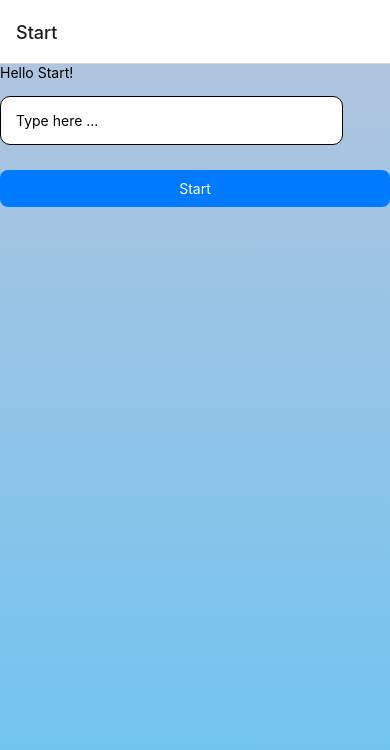
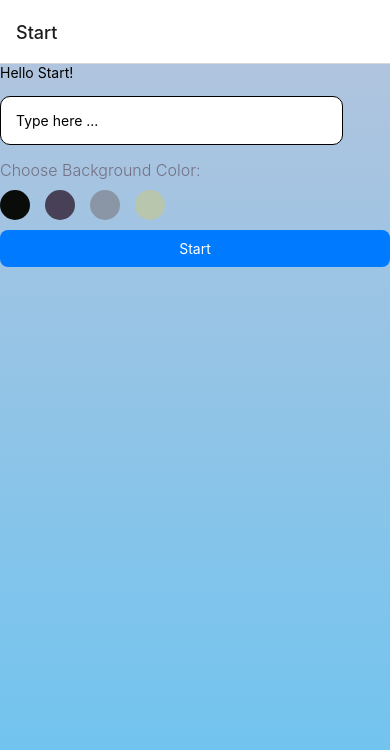
Before and after one commit to timone019/chat-app, a React Native app: screen /Start in a window 390 px wide. Shown: the top 750 px of the page. Built offline with nearby package versions, Linux system fonts and the light colour scheme.

Commit message:
5.3 Chat App Task: Firebase & Store implemented

```diff
--- a/App.js
+++ b/App.js
@@ -1,32 +1,69 @@
 // import the screens
 import Start from "./components/Start";
 import Chat from "./components/Chat";
+
+import { useState, useEffect } from "react";
 // import react Navigation
 import { NavigationContainer } from "@react-navigation/native";
 import { createNativeStackNavigator } from "@react-navigation/native-stack";
 
-import { initializeApp } from "firebase/app";
+import { getApps, initializeApp } from "firebase/app";
 import { getFirestore } from "firebase/firestore";
+import {
+  API_KEY,
+  AUTH_DOMAIN,
+  PROJECT_ID,
+  STORAGE_BUCKET,
+  MESSAGING_SENDER_ID,
+  APP_ID,
+} from "@env";
+// import AsyncStorage from '@react-native-async-storage/async-storage';
+import { initializeAuth, getReactNativePersistence } from "firebase/auth";
+import AsyncStorage from "@react-native-async-storage/async-storage";
+
+import { LogBox } from "react-native";
+LogBox.ignoreLogs(["AsyncStorage has been extracted from"]);
+
+const firebaseConfig = {
+  apiKey: API_KEY,
+  authDomain: AUTH_DOMAIN,
+  projectId: PROJECT_ID,
+  storageBucket: STORAGE_BUCKET,
+  messagingSenderId: MESSAGING_SENDER_ID,
+  appId: APP_ID,
+};
 
 // Create the navigator
 const Stack = createNativeStackNavigator();
+const App = () => {
+  const [db, setDb] = useState(null);
 
-const App = () => {
-  const firebaseConfig = {
+  useEffect(() => {
+// Check if Firebase has already been initialized
+    if (!getApps().length) {
+    // Initialize Firebase
+    const app = initializeApp(firebaseConfig);
+    // Initialize Cloud Firestore and get a reference to the service
+    const firestoreDb = getFirestore(app);
+    setDb(firestoreDb);
 
-  };
-  // Initialize Firebase
-  const app = initializeApp(firebaseConfig);
+    // Initialize Firebase Auth with AsyncStorage
+    const auth = initializeAuth(app, {
+      persistence: getReactNativePersistence(AsyncStorage),
+    });
+    }
+  }, []);
 
-  // Initialize Cloud Firestore and get a reference to the service
-  const db = getFirestore(app);
+  if (!db) {
+    return null; // or a loading indicator
+  }
 
   return (
     <NavigationContainer>
       <Stack.Navigator initialRouteName="Start">
         <Stack.Screen name="Start" component={Start} />
         <Stack.Screen name="Chat">
-          {(props) => <Chat db={db} {...props} />}
+          {(props) => <Chat {...props} db={db} />}
         </Stack.Screen>
       </Stack.Navigator>
     </NavigationContainer>
--- a/babel.config.js
+++ b/babel.config.js
@@ -1,6 +1,14 @@
-module.exports = function(api) {
+module.exports = function (api) {
   api.cache(true);
   return {
-    presets: ['babel-preset-expo'],
+    presets: [
+      "babel-preset-expo",
+      ["@babel/preset-react", {
+        "runtime": "automatic"
+      }]
+    ],
+    plugins: [
+      "module:react-native-dotenv"
+    ],
   };
 };
--- a/components/Chat.js
+++ b/components/Chat.js
@@ -7,60 +7,62 @@ import {
   SystemMessage,
 } from "react-native-gifted-chat";
 import Background from "./Background";
-import { onSnapshot, query, where, collection, addDoc, orderBy } from "firebase/firestore";
+import { onSnapshot, query, collection, addDoc, orderBy } from "firebase/firestore";
 
 // Chat component with route & navigation props
 const Chat = ({ db, route, navigation }) => {
   const [messages, setMessages] = useState([]);
-  const { name } = route.params;
+  const { name, background, userID } = route.params; // extract userId and name from route params
+
+  const onSend = (newMessages) => {
+    const message = {
+   ...newMessages[0],
+   user: {
+     _id: userID, // use the userId variable
+     name: route.params.name, // use the name from route params
+   },
+ };
+     addDoc(collection(db, "messages"), message);
+   }
+
 
   // Set the title of the screen
   useEffect(() => {
     navigation.setOptions({ title: name });
 
-    const q = query(collection(db, "messages"), orderBy("createdAt", "desc"))
-    // , where("uid", "==", userID));
-    const unsubMessages = onSnapshot(q, (docs) => {
-      let newMessages = [];
-      docs.forEach(doc => {
-        newMessages.push({ id: doc.id, ...doc.data() })
+    const messagesCollection = collection(db, "messages");
+    const q = query(messagesCollection, orderBy("createdAt", "desc"));
+
+    // Listen for changes in the messages collection
+    // and update the state with the latest messages
+    const unsubscribe = onSnapshot(q, (querySnapshot) => {
+      const messages = querySnapshot.docs.map(doc => {
+        const firebaseData = doc.data();
+
+        const data = {
+          _id: doc.id,
+          text: firebaseData.text,
+          createdAt: new Date(firebaseData.createdAt.seconds * 1000),
+          user: firebaseData.user,
+        };
+
+        return data;
       });
-      setMessages(newMessages);
+
+      setMessages(messages);
     });
 
-    // Clean up code
-    return () => {
-      if (unsubMessages) unsubMessages();
-    }
-
-    // Set the initial messages
-  //   setMessages([
-  //     {
-  //       _id: 1,
-  //       text: "Hello developer",
-  //       createdAt: new Date(),
-  //       user: {
-  //         _id: 2,
-  //         name: "React Native",
-  //         avatar: "https://placeimg.com/140/140/any",
-  //       },
-  //     },
-
-  //     {
-  //       _id: 2,
-  //       text: "This is a system message",
-  //       createdAt: new Date(),
-  //       system: true,
-  //     },
-    // ]);
+    return unsubscribe;
   }, []);
 
+
+
   // Function to send messages
-  const onSend = (newMessages) => {
-    addDoc(collection(db, "messages"), newMessages[0])
+  // const onSend = (newMessages) => {
+  //   addDoc(collection(db, "messages"), newMessages[0])
     // setMessages((previousMessages) =>
     //   GiftedChat.append(previousMessages, newMessages)
-  };
+  // };
 
   // Render the messages in Bubbles
   const renderBubble = (props) => {
@@ -97,7 +99,11 @@ const Chat = ({ db, route, navigation }) => {
   return (
 
     // Background component & container wrapper
-    <Background>
+    <Background
+    source={background ? null : image}
+    resizeMode="cover"
+    style={[styles.image, {backgroundColor: background} ]}>
+
 
       <View style={styles.textContainer}>
         <GiftedChat
@@ -111,7 +117,8 @@ const Chat = ({ db, route, navigation }) => {
           accessibilityRole="button"
           onSend={(messages) => onSend(messages)}
           user={{
-            _id: 1,
+            _id: userID, // use the userID variable
+            name: route.params.name, // use the name from route params
           }}
         />
       </View>
@@ -127,6 +134,12 @@ const styles = StyleSheet.create({
     padding: 10,
     borderRadius: 5,
   },
+  image: {
+    flex: 1,
+    width: '100%',
+    height: '100%',
+  }
+
 });
 
 export default Chat;
--- a/components/Start.js
+++ b/components/Start.js
@@ -1,24 +1,41 @@
 import { useState } from "react";
-import { StyleSheet, Text, TouchableOpacity, TextInput, KeyboardAvoidingView, Platform } from "react-native";
+import {
+  StyleSheet,
+  Text,
+  TouchableOpacity,
+  TextInput,
+  KeyboardAvoidingView,
+  Platform,
+  Alert,
+  View
+
+} from "react-native";
 import Background from "./Background";
-import { getAuth, signInAnonymously} from "firebase/auth";
+import { getAuth, signInAnonymously } from "firebase/auth";
 
 // Start component with navigation prop
 const Start = ({ navigation }) => {
+  // State to hold the name input value
   const [name, setName] = useState("");
-  const auth = getAuth();
+  const auth = getAuth()
+  // State to hold the chosen background color
+  const [background, setBackground] = useState("");
 
   const signInUser = () => {
     signInAnonymously(auth)
-    .then(result => {
-      navigation.navigate("Chat", { userID: result.user.uid, name:name});
+      .then((result) => {
+        navigation.navigate("Chat", {
+          userID: result.user.uid,
+          name: name,
+          background: background,
+        });
         Alert.alert("You have successfully signed in anonymously");
       })
-    .catch(error => {
+      .catch((error) => {
+        console.error(error);
         Alert.alert("Unable to sign in, please try again");
-    })
-  }
-
+      });
+  };
 
   return (
     <Background>
@@ -29,6 +46,46 @@ const Start = ({ navigation }) => {
         onChangeText={setName}
         placeholder="Type here ..."
       />
+    <View style={styles.chooseColorBox}>
+          <Text style={styles.chooseColorText}>Choose Background Color:</Text>
+          <View style={styles.colorButtonsContainer}>
+            {/* Render a TouchableOpacity for each color option */}
+            <TouchableOpacity
+              style={[
+                styles.chooseColor,
+                { backgroundColor: "#090C08" },
+                background === "#090C08" && styles.selectedColor,
+              ]}
+              // Set the function to handle button press
+              onPress={() => setBackground("#090C08")}
+            ></TouchableOpacity>
+            <TouchableOpacity
+              style={[
+                styles.chooseColor,
+                { backgroundColor: "#474056" },
+                background === "#474056" && styles.selectedColor,
+              ]}
+              onPress={() => setBackground("#474056")}
+            ></TouchableOpacity>
+            <TouchableOpacity
+              style={[
+                styles.chooseColor,
+                { backgroundColor: "#8A95A5" },
+                background === "#8A95A5" && styles.selectedColor,
+              ]}
+              onPress={() => setBackground("#8A95A5")}
+            ></TouchableOpacity>
+            <TouchableOpacity
+              style={[
+                styles.chooseColor,
+                { backgroundColor: "#B9C6AE" },
+                background === "#B9C6AE" && styles.selectedColor,
+              ]}
+              onPress={() => setBackground("#B9C6AE")}
+            ></TouchableOpacity>
+          </View>
+        </View>
+
       <TouchableOpacity
         title="Go to Chat"
         style={styles.button}
@@ -39,15 +96,15 @@ const Start = ({ navigation }) => {
         onPress={signInUser}
         // => { navigation.navigate("Chat", { name }) }
       >
-
         <Text style={styles.buttonText}>Start</Text>
       </TouchableOpacity>
-      {Platform.OS === "ios"?<KeyboardAvoidingView behavior="padding" />: null}
+      {Platform.OS === "ios" ? (
+        <KeyboardAvoidingView behavior="padding" />
+      ) : null}
       {Platform.OS === "android" ? <KeyboardAvoidingView /> : null}
     </Background>
   );
 };
-
 
 const styles = StyleSheet.create({
   textInput: {
@@ -69,6 +126,45 @@ const styles = StyleSheet.create({
     color: "white",
     textAlign: "center",
   },
+  container: {
+    width: "88%",
+    height: "44%",
+    backgroundColor: "white",
+    alignItems: "center",
+    marginBottom: 20,
+    justifyContent: "space-evenly",
+    borderRadius: 4,
+  },
+  chooseColorBox: {
+    width: "84%",
+    alignItems: "center",
+    justifyContent: "space-between",
+  },
+  colorButtonsContainer: {
+    flexDirection: "row",
+    alignSelf: "flex-start",
+  },
+  chooseColor: {
+    width: 30,
+    height: 30,
+    borderRadius: 15,
+    border: 3,
+    marginRight: 15,
+    borderColor: "white",
+  },
+  selectedColor: {
+    borderColor: "#FCD95B",
+    borderWidth: 3,
+  },
+
+  chooseColorText: {
+    fontSize: 16,
+    fontWeight: "300",
+    color: "#757083",
+    textAlign: "left",
+    alignSelf: "flex-start",
+    marginBottom: 10,
+  },
 });
 
 export default Start;
```
Also changed, not shown: package.json (+8 -2 lines), 2 other files (tests, documents, lock files or other folders). Lines whose indentation alone changed are shown as unchanged.
